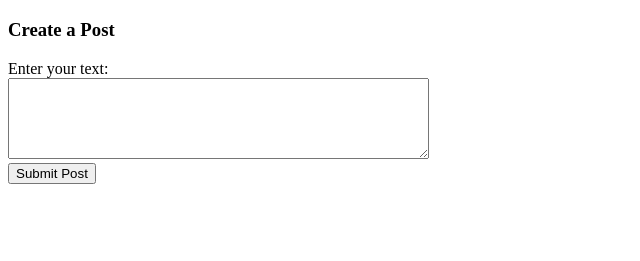
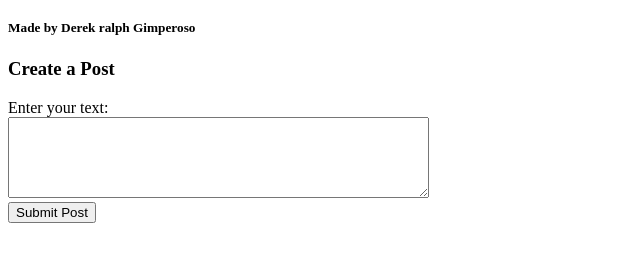
Before and after one commit to Derekgim/WhimsiChat, a plain HTML site: page index.html in a window 1280 px wide. Shown: the part 61-322 px from the top of the page, without its empty margins (0-640 px from the left). Drawn offline with Linux system fonts and the light colour scheme.

Commit message:
index.html

```diff
--- a/index.html
+++ b/index.html
@@ -7,6 +7,7 @@
 </head>
 <body>
     <h1>WhimsiChat</h1>
+    <h5>Made by Derek ralph Gimperoso</h5>
     <h3>Create a Post</h3>
     <form id="post-form">
         <label for="post-content">Enter your text:</label><br>
```
